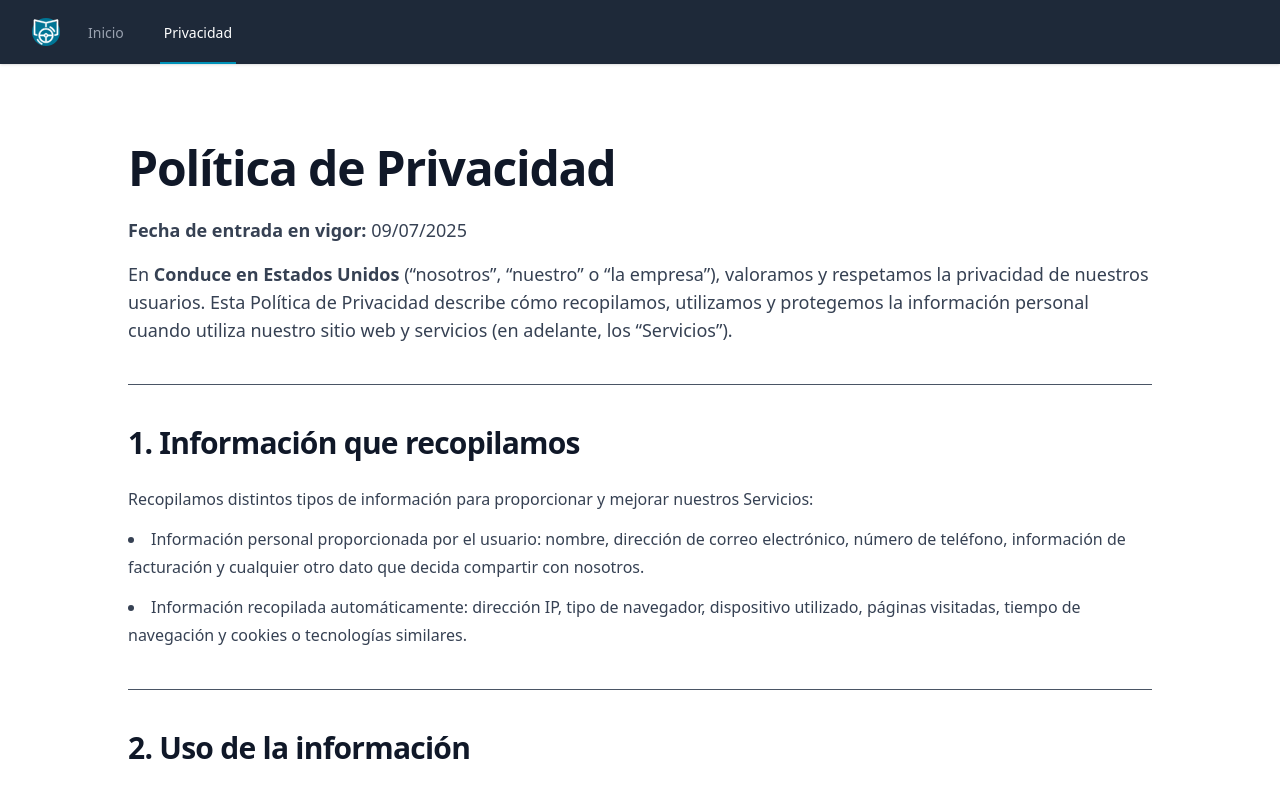
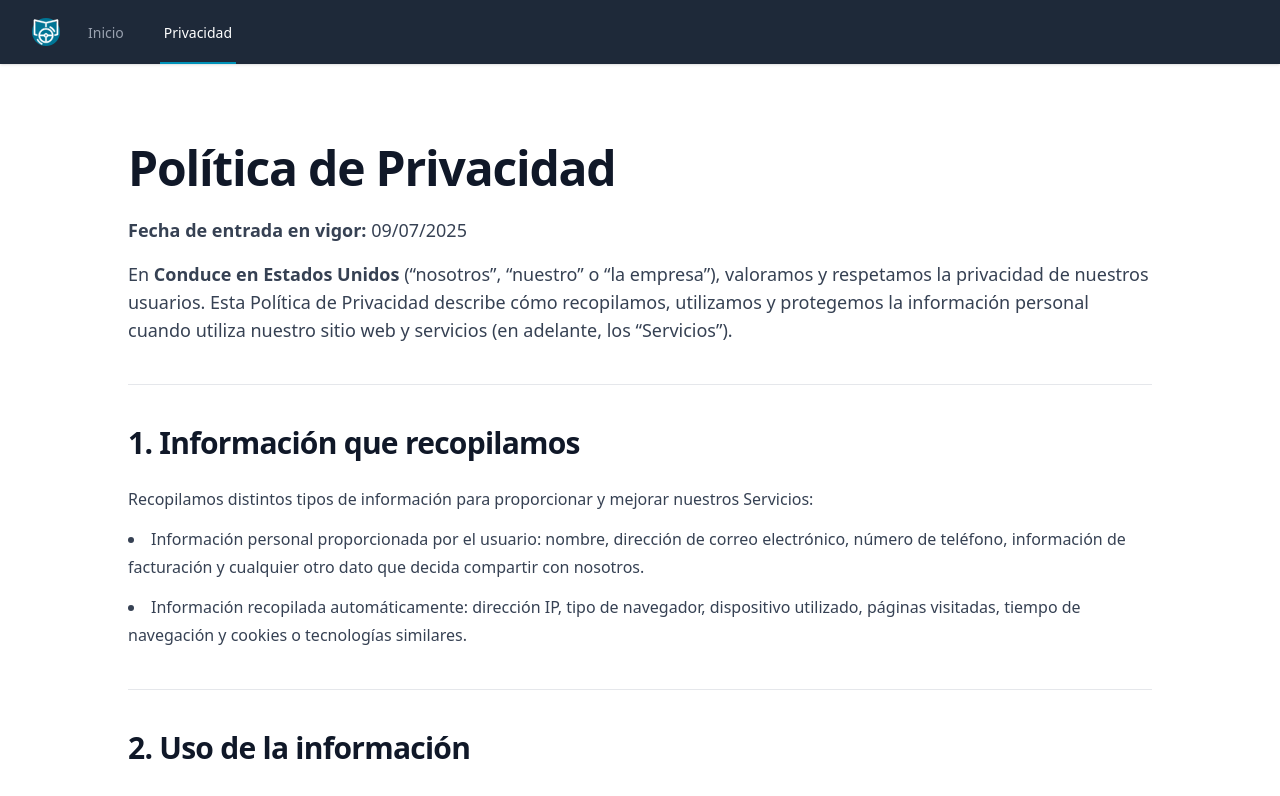
Before and after one commit to psegurap/us-driving-practice-test, a Next.js app: page /privacidad in a window 1280 px wide. Shown: the top 796 px of the page. Built offline with nearby package versions, Linux system fonts and the light colour scheme.

Commit message:
added new screenshots

```diff
--- a/src/components/privacy/PrivacyPage.js
+++ b/src/components/privacy/PrivacyPage.js
@@ -19,7 +19,7 @@ export default function PrivacyPage() {
                     servicios (en adelante, los “Servicios”).
                 </p>
                 <div className="divide-y flex flex-col divide-gray-200 dark:divide-gray-600">
-                    <div className="text-gray-700 dark:text-gray-200 mt-10 py-10 border-t border-gray-600">
+                    <div className="text-gray-700 dark:text-gray-200 mt-10 py-10 border-t dark:border-gray-600">
                         <h2 className="text-3xl font-semibold tracking-tight text-pretty text-gray-900 dark:text-gray-300">
                             1. Información que recopilamos
                         </h2>
```
Also changed, not shown: src/assets/test-screenshot-dark.png, src/assets/test-screenshot-light.png.
